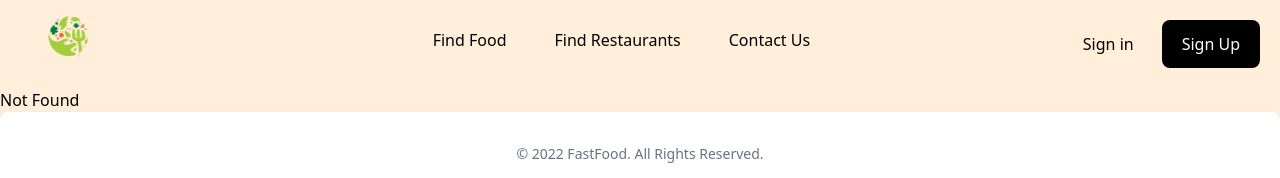
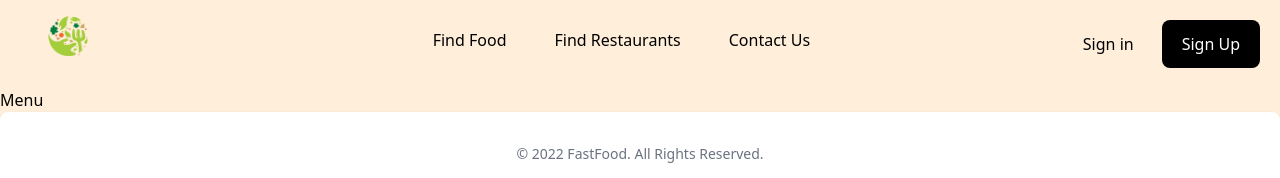
Before and after one commit to EdwinWalela/fastfood, a React (Create React App) app: page /menu in a window 1280 px wide. Before the commit this address had no page. Shown: the top 178 px of the page. Built offline with nearby package versions, Linux system fonts and the light colour scheme.

Commit message:
create menu component

```diff
--- a/src/App.js
+++ b/src/App.js
@@ -4,6 +4,7 @@ import NavBar from './pages/Layout/NavBar';
 import LandingPage from './pages/Landing';
 import LoginPage from './pages/Login';
 import RegisterPage from './pages/Register';
+import Menu from './pages/Menu'
 import Footer from "./pages/Layout/Footer"
 
 function App() {
@@ -14,6 +15,7 @@ function App() {
         <Route path="/" element={<LandingPage />}/>
         <Route path="/sign-in" element={<LoginPage />}/>
         <Route path="/register" element={<RegisterPage />}/>
+        <Route path="/menu" element={<Menu />} />
         <Route path="*" element={<p>Not Found</p>}/>
       </Routes>
       <Footer />
--- /dev/null
+++ b/src/pages/Menu/index.js
@@ -0,0 +1,9 @@
+const Menu = () =>{
+  return (
+    <div>
+      <h1>Menu</h1>
+    </div>
+  )
+}
+
+export default Menu
```
